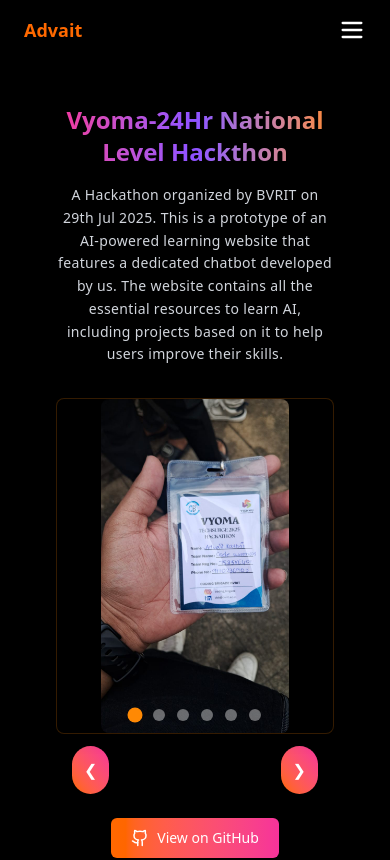
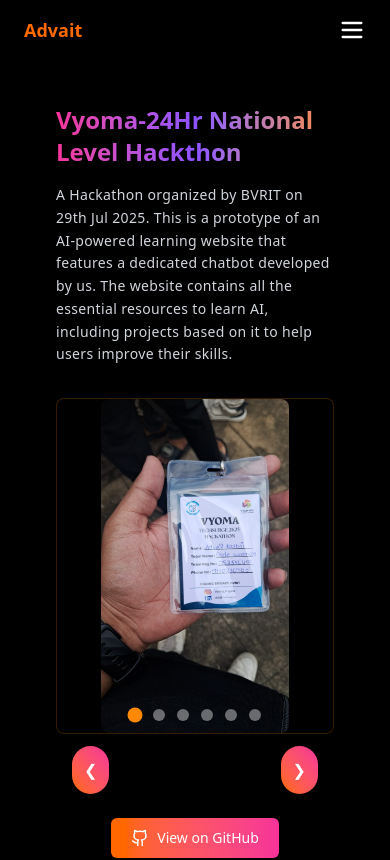
Before and after one commit to Advaitkasturi/advaitkasturi.github.io, a React (Vite) app: page /hack in a window 390 px wide. Shown: the top 860 px of the page. Built offline with nearby package versions, Linux system fonts and the light colour scheme.

Commit message:
changes made

```diff
--- a/src/assets/pages/HackSection.jsx
+++ b/src/assets/pages/HackSection.jsx
@@ -23,12 +23,17 @@ export default function HackSection({ title, description, images, githubLink })
   return (
     <section className="px-4 sm:px-6 md:px-8 lg:px-12 flex flex-col items-center">
       {/* Title */}
-      <h2 className="text-2xl sm:text-3xl md:text-4xl font-bold text-center bg-gradient-to-r from-pink-500 via-violet-500 to-orange-400 text-transparent bg-clip-text mb-4">
+      <h2 className="text-2xl sm:text-3xl md:text-4xl font-bold
+                     bg-gradient-to-r from-pink-500 via-violet-500 to-orange-400
+                     text-transparent bg-clip-text mb-4
+                     text-left sm:text-center w-full sm:w-auto">
         {title}
       </h2>
 
       {/* Description */}
-      <p className="text-gray-300 text-sm sm:text-base md:text-lg text-center max-w-3xl mb-8 leading-relaxed tracking-wide">
+      <p className="text-gray-300 text-sm sm:text-base md:text-lg
+                    max-w-3xl mb-8 leading-relaxed tracking-wide
+                    text-left sm:text-center w-full sm:w-auto">
         {description}
       </p>
 
```
